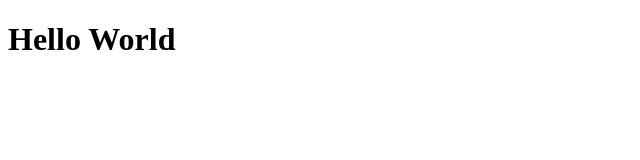
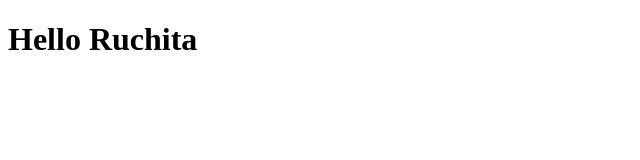
Before and after one commit to RuchitaWakchaure/Portfolio_Ruchita, a plain HTML site: page index.html in a window 1280 px wide. Shown: the full height of the page, 0-640 px from the left. Drawn offline with Linux system fonts and the light colour scheme.

Commit message:
Update index.html

```diff
--- a/index.html
+++ b/index.html
@@ -6,7 +6,7 @@
 	<title></title>
 </head>
 <body>
-	<h1>Hello World</h1>
+	<h1>Hello Ruchita</h1>
 
 </body>
 </html>
```
